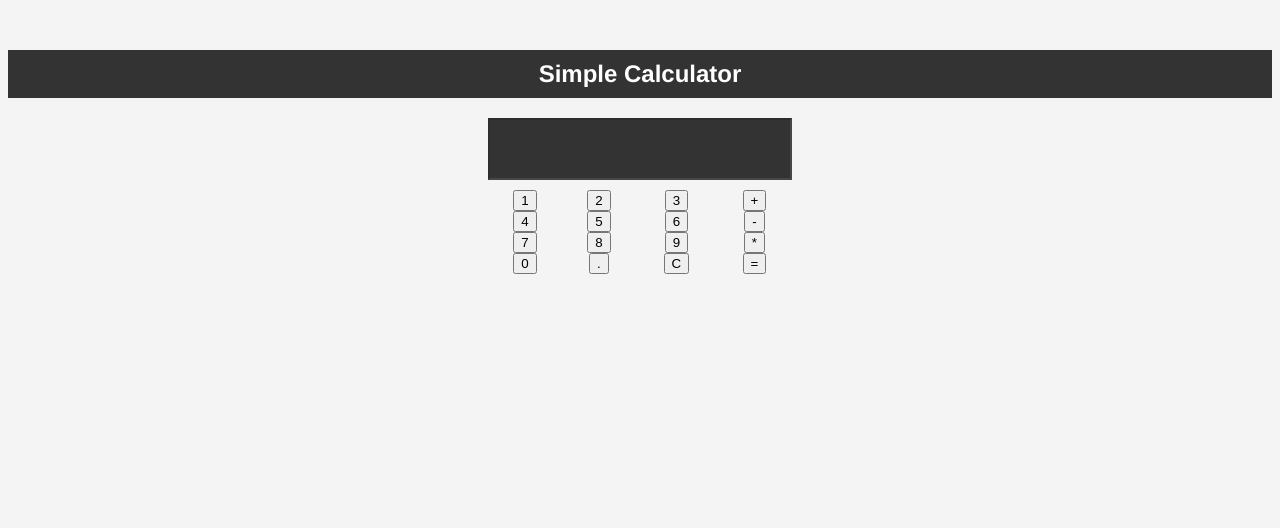
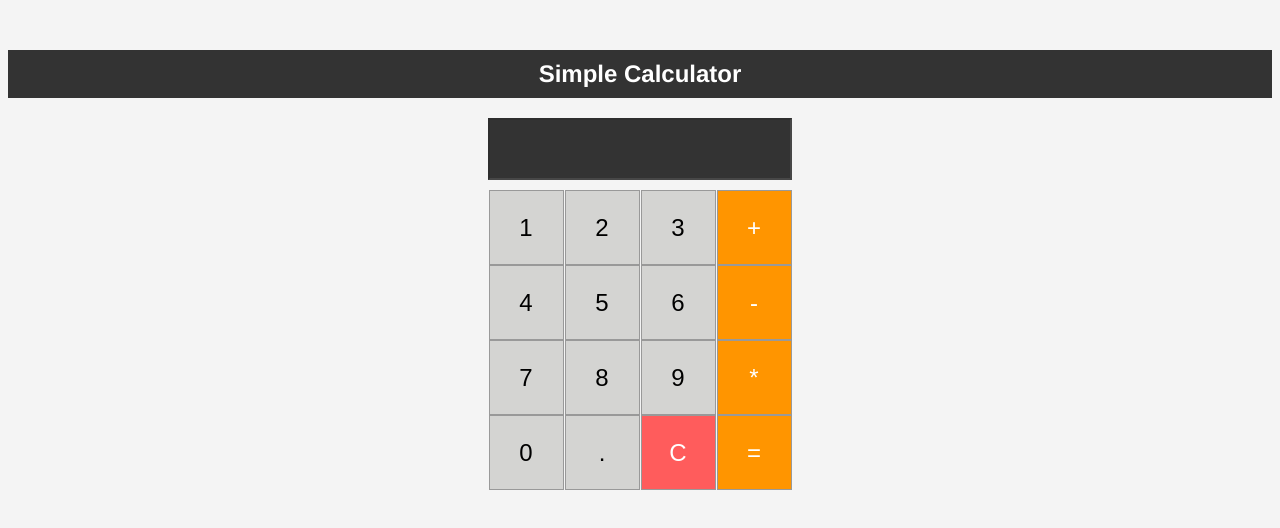
Before and after one commit to acadelia/calculator, a plain HTML site: page index.html in a window 1280 px wide. Drawn offline with Linux system fonts and the light colour scheme.

Commit message:
style-buttons

```diff
--- a/index.html
+++ b/index.html
@@ -18,7 +18,7 @@
       <td><button class="buton unu">1</button></td>
       <td><button class="buton doi">2</button></td>
       <td><button class="buton trei">3</button></td>
-      <td><button>+</button></td>
+      <td><button class="buton plus">+</button></td>
     </tr>
     <tr>
       <td><button class="buton patru">4</button></td>
--- a/style.css
+++ b/style.css
@@ -30,3 +30,39 @@ body {
     background-color: #333;
     color: #fff;
 }
+.buton {
+    width: 75px;
+    height: 75px;
+    font-size: 24px;
+    cursor: pointer;
+    background-color: #d4d4d2;
+    border: 1px solid #999;
+}
+
+.buton:active {
+    background-color: #b2b2b1;
+}
+
+.unu, .doi, .trei, .patru, .cinci, .sase, .sapte, .opt, .noua, .zero, .punct, .plus {
+    background-color: #d4d4d2;
+}
+
+.sterge {
+    background-color: #ff5c5c;
+    color: #fff;
+}
+
+.egal {
+    background-color: #ff9500;
+    color: #fff;
+}
+
+.minus, .inmultit {
+    background-color: #ff9500;
+    color: #fff;
+}
+
+.plus {
+    background-color: #ff9500;
+    color: #fff;
+}
```
